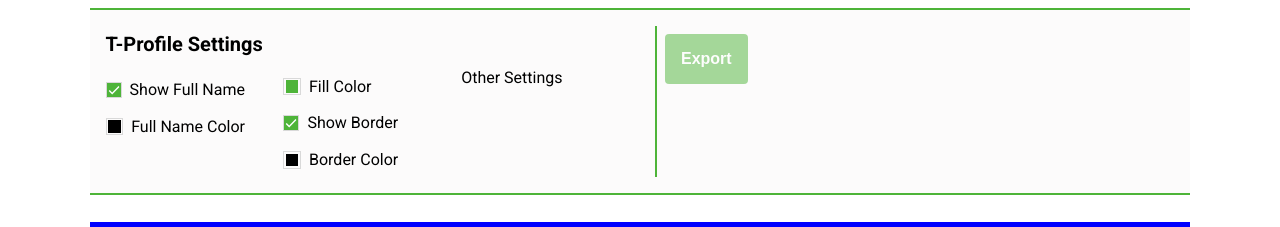
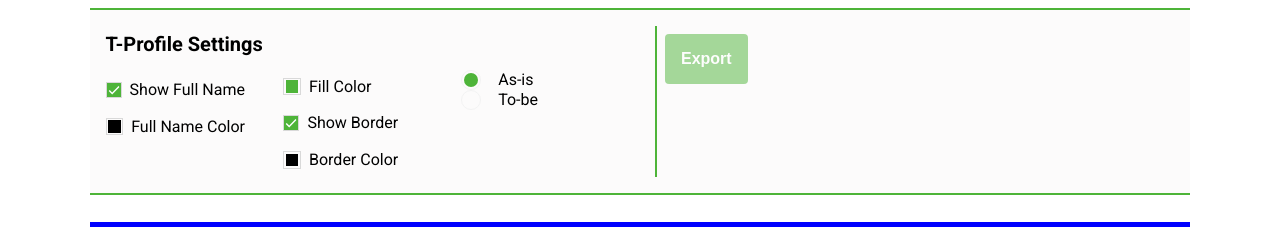
Before and after one commit to Euricom/t-profile-gen-v2, a React (Vite) app: page / in a window 1280 px wide. Shown: the part 494-721 px from the top of the page. Built offline with nearby package versions, Linux system fonts and the light colour scheme.

Commit message:
wip: add Tprofile version radio buttons

```diff
--- a/src/components/Config/ProfileConfig/index.tsx
+++ b/src/components/Config/ProfileConfig/index.tsx
@@ -2,9 +2,11 @@ import * as React from 'react';
 import * as S from './styles';
 import { Checkbox, ColorPicker } from '../..';
 import { ConfigContext } from '../../../contexts/config';
+import RadioButton from '../../RadioButton';
 
 const ProfileConfig = (): JSX.Element => {
-  const { config, handleNameConfig, handleSkillsPreviewConfig } = React.useContext(ConfigContext);
+  const { config, handleNameConfig, handleSkillsPreviewConfig, handleTProfileVersion } =
+    React.useContext(ConfigContext);
   const { fullName, skills } = config;
 
   return (
@@ -48,7 +50,22 @@ const ProfileConfig = (): JSX.Element => {
             Border Color
           </ColorPicker>
         </S.SettingsColumn>
-        <S.SettingsColumn>Other Settings</S.SettingsColumn>
+        <S.SettingsColumn>
+          <RadioButton
+            id="asIs"
+            checked={config.asIs}
+            label="As-is"
+            onChange={(version) => handleTProfileVersion(version)}
+            value="As-is"
+          />
+          <RadioButton
+            id="toBe"
+            checked={!config.asIs}
+            label="To-be"
+            onChange={(version) => handleTProfileVersion(version)}
+            value="To-be"
+          />
+        </S.SettingsColumn>
       </S.SettingsRow>
     </S.Wrapper>
   );
--- a/src/contexts/config.tsx
+++ b/src/contexts/config.tsx
@@ -36,6 +36,7 @@ interface ConfigContext {
   config: Config;
   handleNameConfig: HandleNameConfigOverload;
   handleSkillsPreviewConfig: HandleSkillsPreviewConfigOverload;
+  handleTProfileVersion: (value: string) => void;
 }
 
 interface ConfigProviderProps {
@@ -61,6 +62,7 @@ export const ConfigContext = React.createContext<ConfigContext>({
   config: initialValue,
   handleNameConfig: () => null,
   handleSkillsPreviewConfig: () => null,
+  handleTProfileVersion: () => null,
 });
 
 const ConfigProvider = ({ children }: ConfigProviderProps): JSX.Element => {
@@ -115,8 +117,24 @@ const ConfigProvider = ({ children }: ConfigProviderProps): JSX.Element => {
     }
   };
 
+  const handleTProfileVersion = (version: string) => {
+    switch (version) {
+      case 'As-is': {
+        setConfig((prevState) => ({ ...prevState, asIs: true }));
+        break;
+      }
+      case 'To-be': {
+        setConfig((prevState) => ({ ...prevState, asIs: false }));
+        break;
+      }
+      default: {
+        throw new Error(`${version} is not a valid value.`);
+      }
+    }
+  };
+
   return (
-    <ConfigContext.Provider value={{ config, handleNameConfig, handleSkillsPreviewConfig }}>
+    <ConfigContext.Provider value={{ config, handleNameConfig, handleSkillsPreviewConfig, handleTProfileVersion }}>
       {children}
     </ConfigContext.Provider>
   );
```
Also changed, not shown: 1 other file (tests, documents, lock files or other folders).
